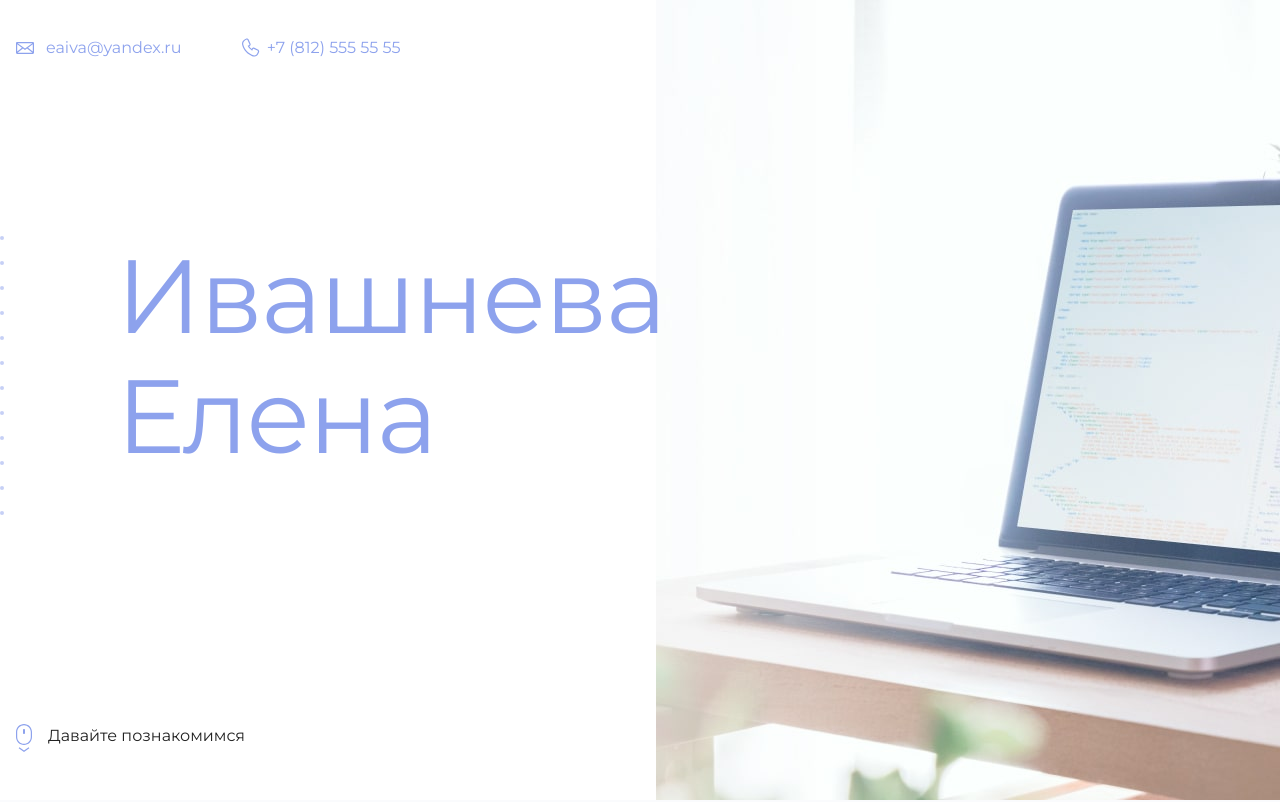
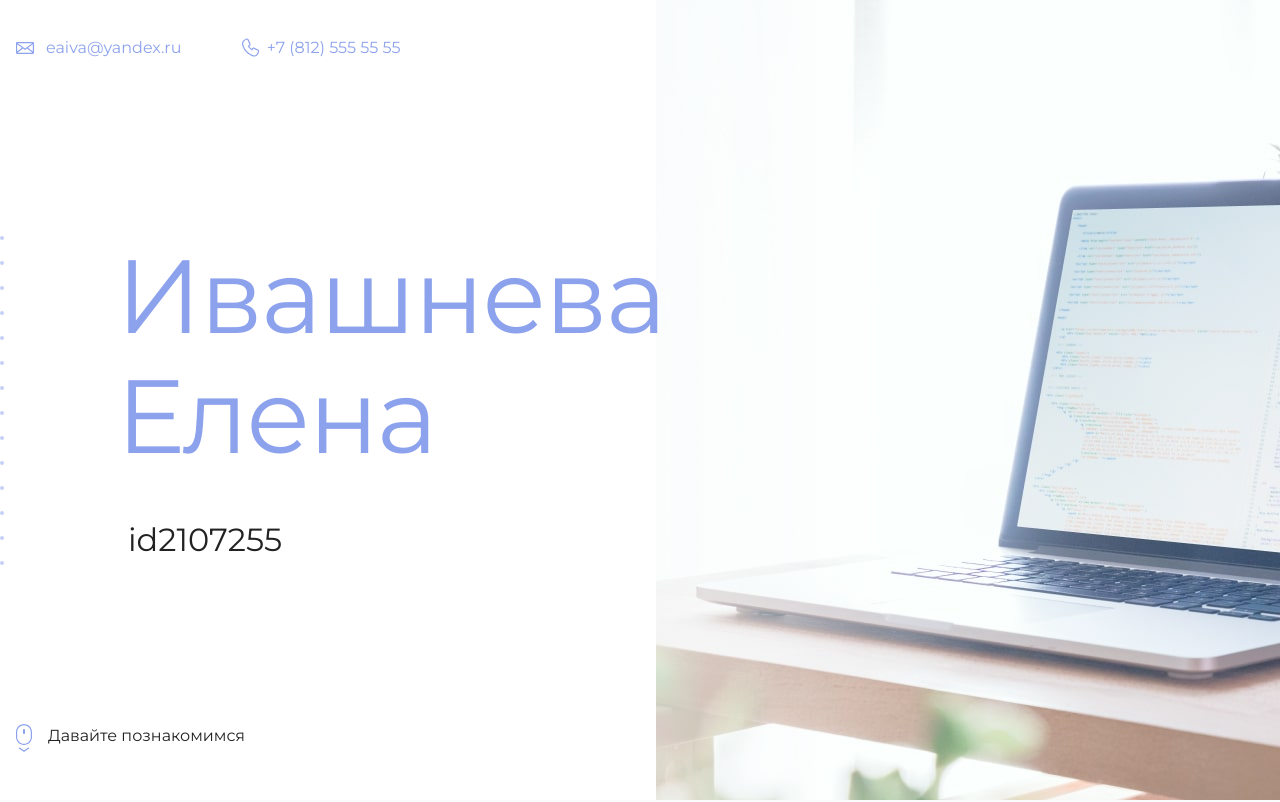
Before and after one commit to Elena-Ivashneva/html-academy-site-portfolio, a plain HTML site: page index.html in a window 1280 px wide. Shown: the top 802 px of the page. Drawn offline with Linux system fonts and the light colour scheme.

Commit message:
Добавляет на страницу мой id на сайте Академии
https://htmlacademy.ru/profile/id2107255

```diff
--- a/index.html
+++ b/index.html
@@ -19,7 +19,7 @@
       <section class="hero-image">
         <div class="container">
           <h1 class="heading">Ивашнева<br>Елена</h1>
-          <p><!-- Тут ваш id на сайте Академии --></p>
+          <p>id2107255</p>
         </div>
       </section>
 
```
